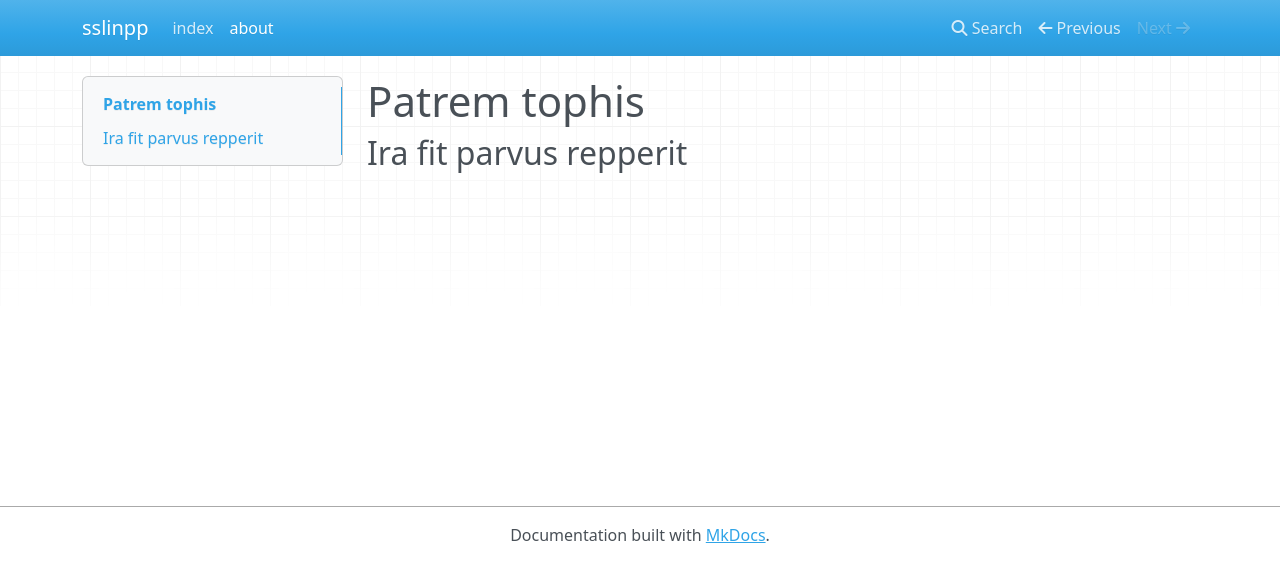
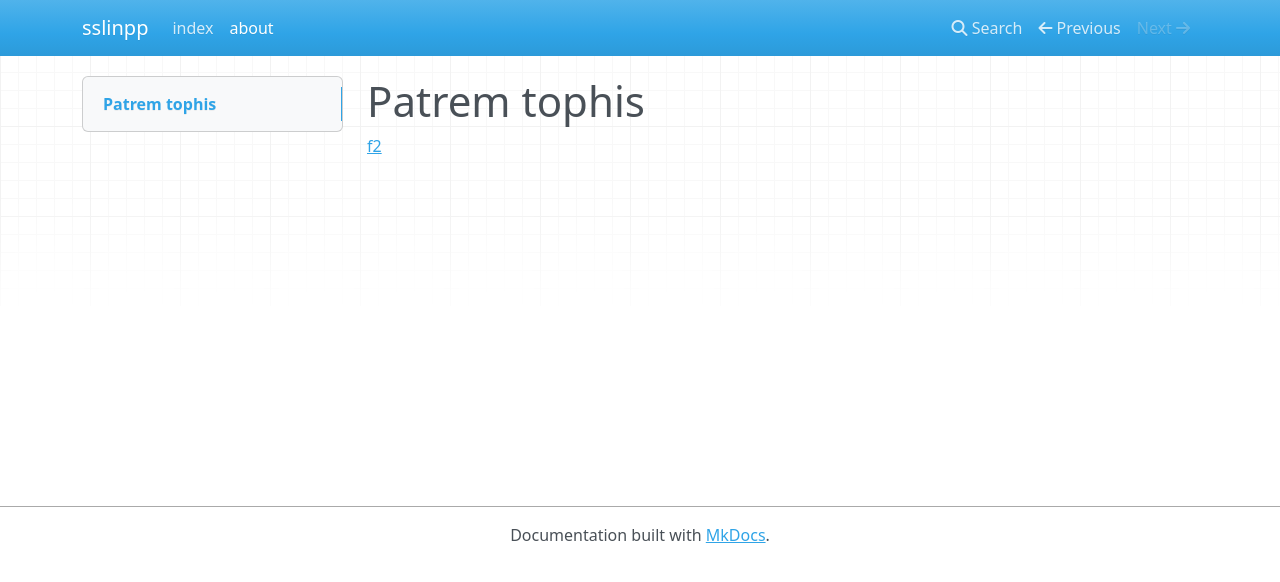
Before and after one commit to ssslinppp/rtddocs, an MkDocs documentation site: the page built from docs/about.md, in a window 1280 px wide. Shown: the top 582 px of the page. Built offline with MkDocs 1.6.1, drawn with Linux system fonts in a browser that asks for light colours; nearby versions of some CDN libraries; old or Windows-style settings are respelled for this version of MkDocs.

Commit message:
Update about.md

```diff
--- a/docs/about.md
+++ b/docs/about.md
@@ -1,3 +1,3 @@
 # Patrem tophis
-
-## Ira fit parvus repperit
+[f2][1]
+  [1]: f2.md
```
